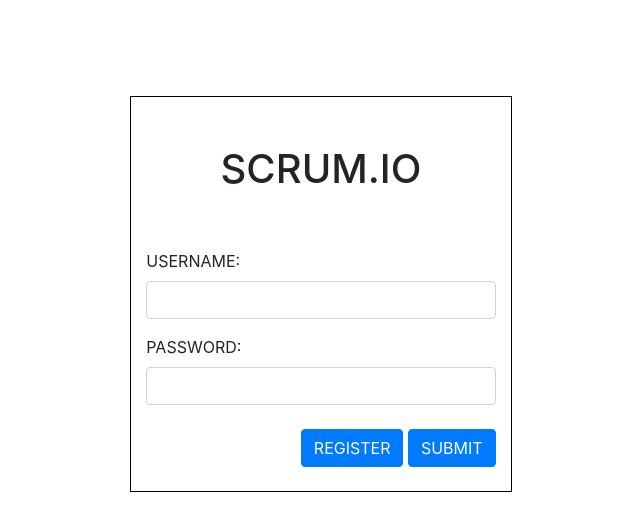
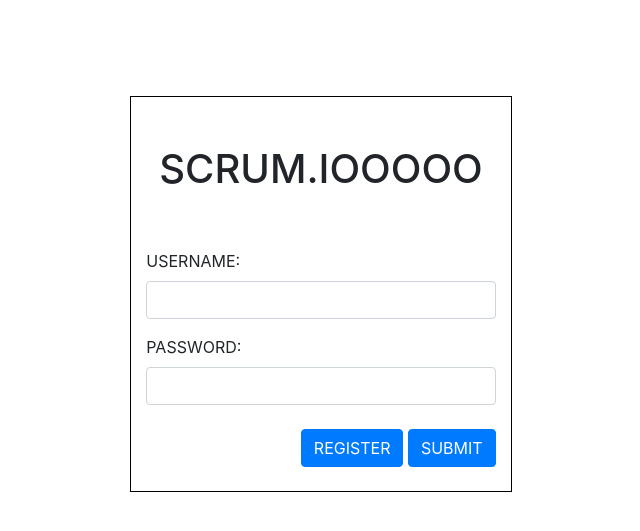
Before and after one commit to borguita29/scrum, a PHP site: page / in a window 1280 px wide. Shown: the top 531 px of the page, without its empty margins (319-959 px from the left). Run offline with PHP 8.4, Linux system fonts and the light colour scheme.

Commit message:
TEST UPDATE

```diff
--- a/index.php
+++ b/index.php
@@ -8,7 +8,7 @@
 	<div class="row">
 		<div class="col-sm"></div>
 		<div class="mt-5 col-sm" style="border: 1px solid black">
-			<h1 class="pt-5 text-center">SCRUM.IO</h1>
+			<h1 class="pt-5 text-center">SCRUM.IOOOOO</h1>
 			<label class="pt-5" for=username>USERNAME:</label>
 			<input type="text" class="form-control mb-3" name="username">
 
```
